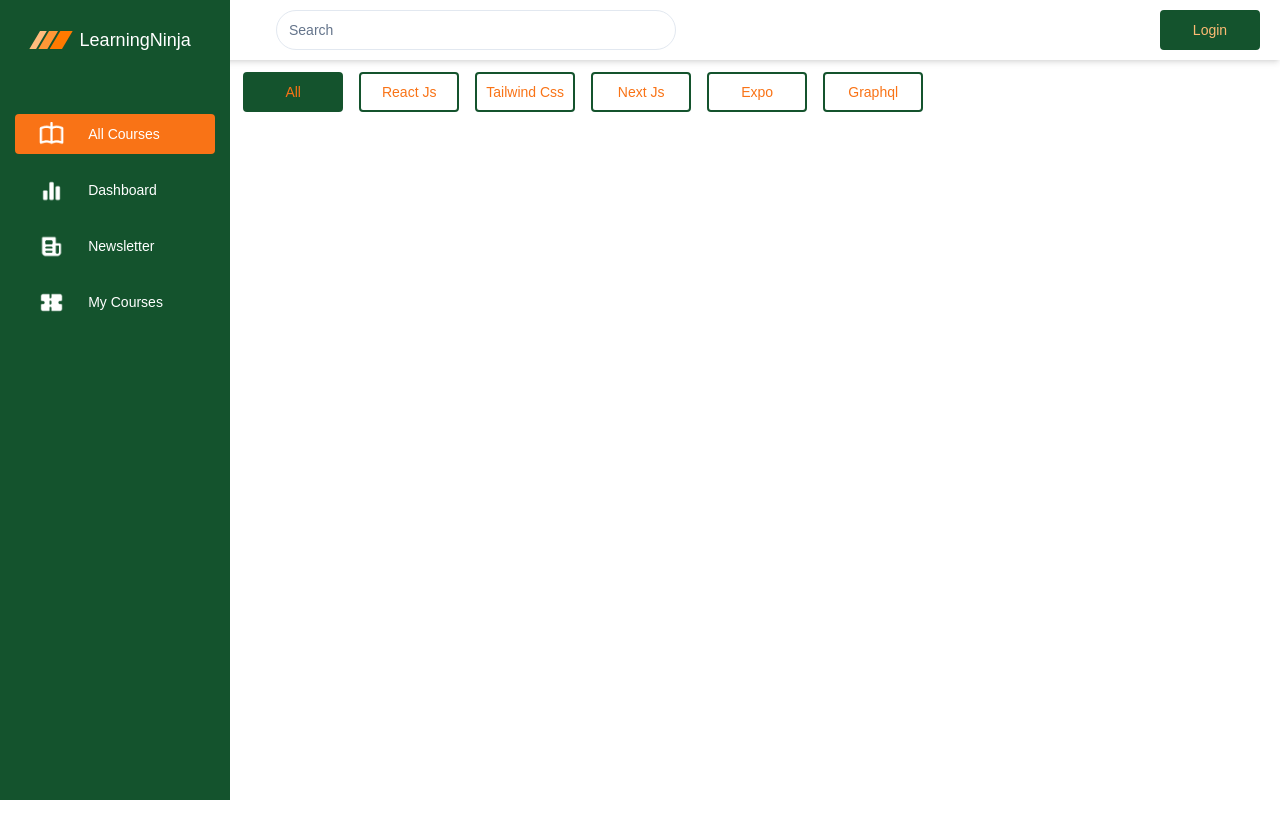
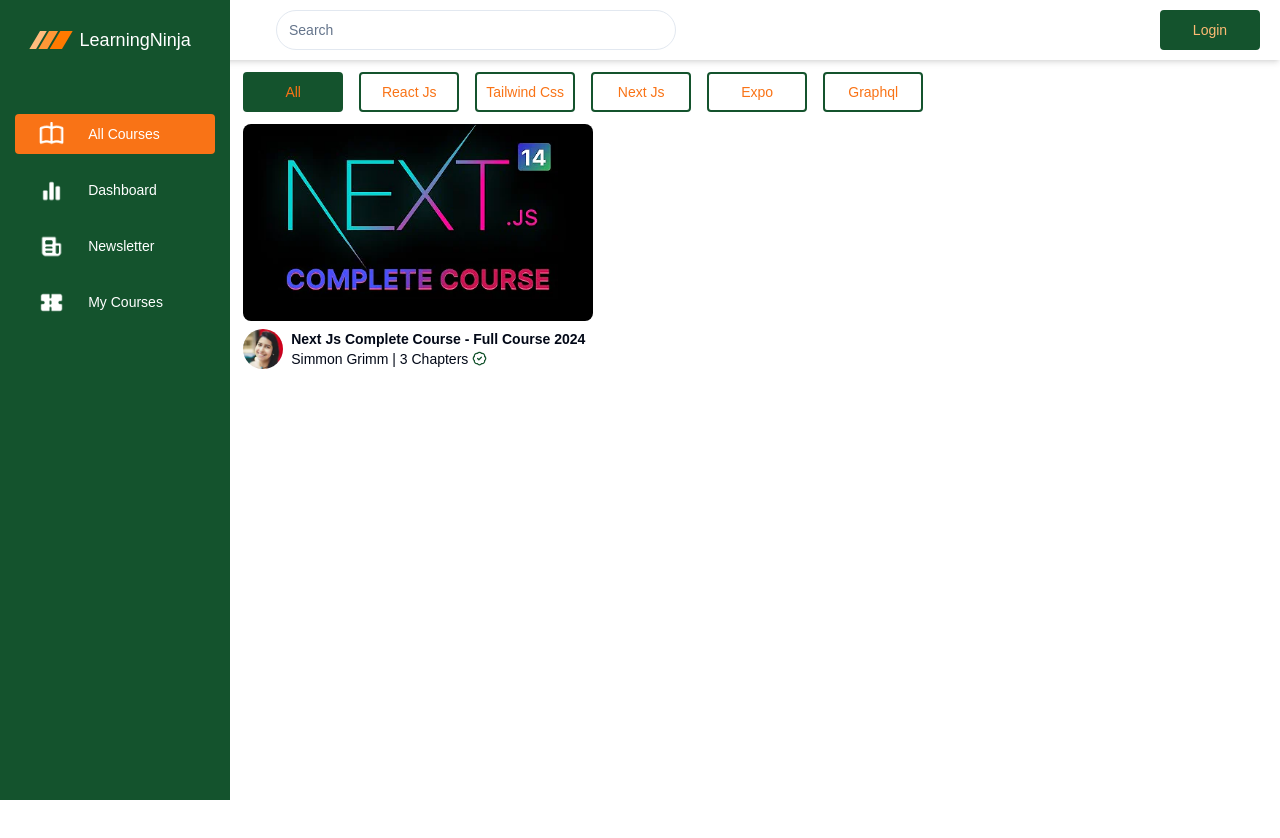
Before and after one commit to Kwenpicasso/learning-system, a Next.js app: page / in a window 1280 px wide. Shown: the top 838 px of the page. Built offline with nearby package versions, Linux system fonts and the light colour scheme; no server answers; a web font is replaced by a local one.

Commit message:
add comp for all cousres

```diff
--- a/app/(dahboard)/(routes)/page.tsx
+++ b/app/(dahboard)/(routes)/page.tsx
@@ -1,11 +1,15 @@
+import AllCourses from "@/app/_component/AllCourses";
 import FilterCat from "@/app/_component/FilterCat";
-import Image from "next/image";
+
 
 
 export default function Home() {
   return (
 <div className="  w-full h-screen pt-3 lg:px-4">
+  {/*this is the component to filter the courses */}
 <FilterCat/>
+{/*this is the component for all courses */}
+<AllCourses/>
 </div>
   );
 }
```
